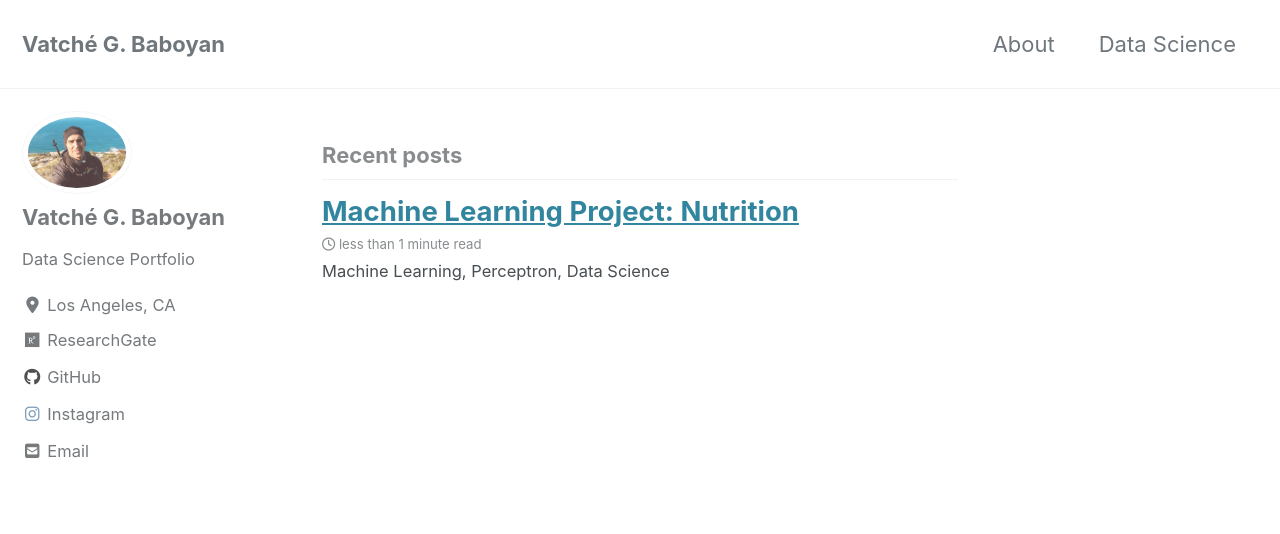
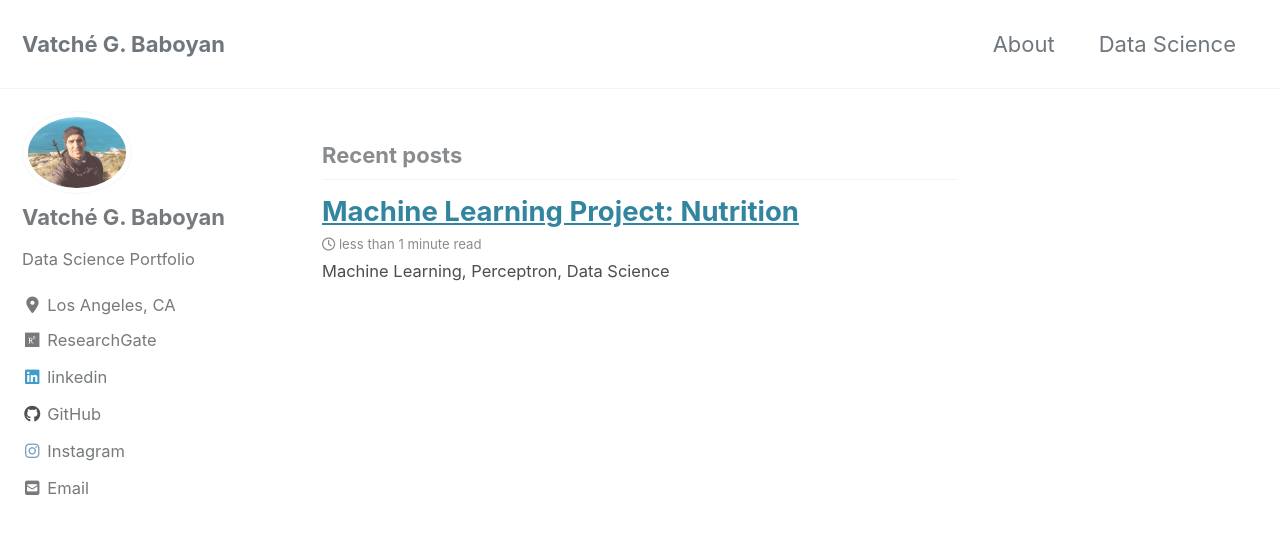
Before and after one commit to vbaboyan/vbaboyan.github.io, a Jekyll site: the page built from index.html, in a window 1280 px wide and 900 px high. Shown: the top 534 px of the window. Built offline with Jekyll 4.4.1, drawn with Linux system fonts in a browser that asks for light colours; cached includes are drawn as plain includes; nearby versions of some CDN libraries; the list of posts is cut into pages by our own code.

Commit message:
website edits

```diff
--- a/_config.yml
+++ b/_config.yml
@@ -119,9 +119,9 @@
     - label: "ResearchGate"
       icon: "fab fa-fw fa-researchgate"
       url: "https://www.researchgate.net/profile/Vatche_Baboyan"
-    - label: "Facebook"
-      icon: "fab fa-fw fa-facebook-square"
-      # url: "https://facebook.com/"
+    - label: "linkedin"
+      icon: "fab fa-fw fa-linkedin"
+      url: "https://www.linkedin.com/in/vgbaboyan/"
     - label: "GitHub"
       icon: "fab fa-fw fa-github"
       url: "vbaboyan"
```
